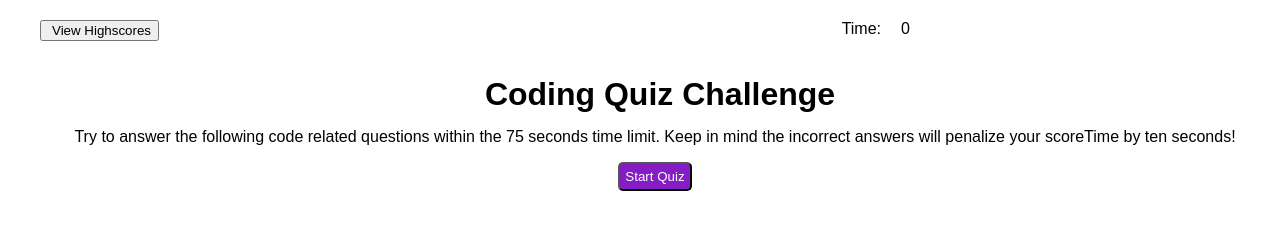
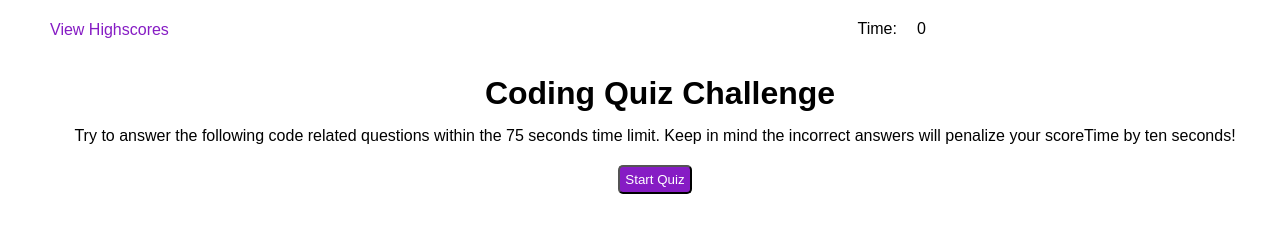
Before and after one commit to Me-ross/code-quiz, a plain HTML site: page index.html in a window 1280 px wide. Drawn offline with Linux system fonts and the light colour scheme.

Commit message:
updared READme and some styling

```diff
--- a/Assets/css/styles.css
+++ b/Assets/css/styles.css
@@ -30,16 +30,17 @@ a {
     padding-right: 10px;
 }
 
-#highscore-link {
-    background-color: white);
+#highscores-link {
+    background-color: white;
+    color: var(--Purple);
     border-style: none;
-    padding: 5px;
     cursor: pointer;
-    margin: 1px;
+    font-size: 12pt;
 }
 
 h2 {
     padding-bottom: 10px;
+    color: black;
 }
 
 button:hover {
@@ -69,7 +70,7 @@ button:hover {
  padding: 5px;
  border-radius: 5px;
  cursor: pointer;
- margin: 1px;
+ margin: 5px;
 }
 
 .question-container {
```
Also changed, not shown: Assets/images/Highscore.jpg (added), 1 other file.
